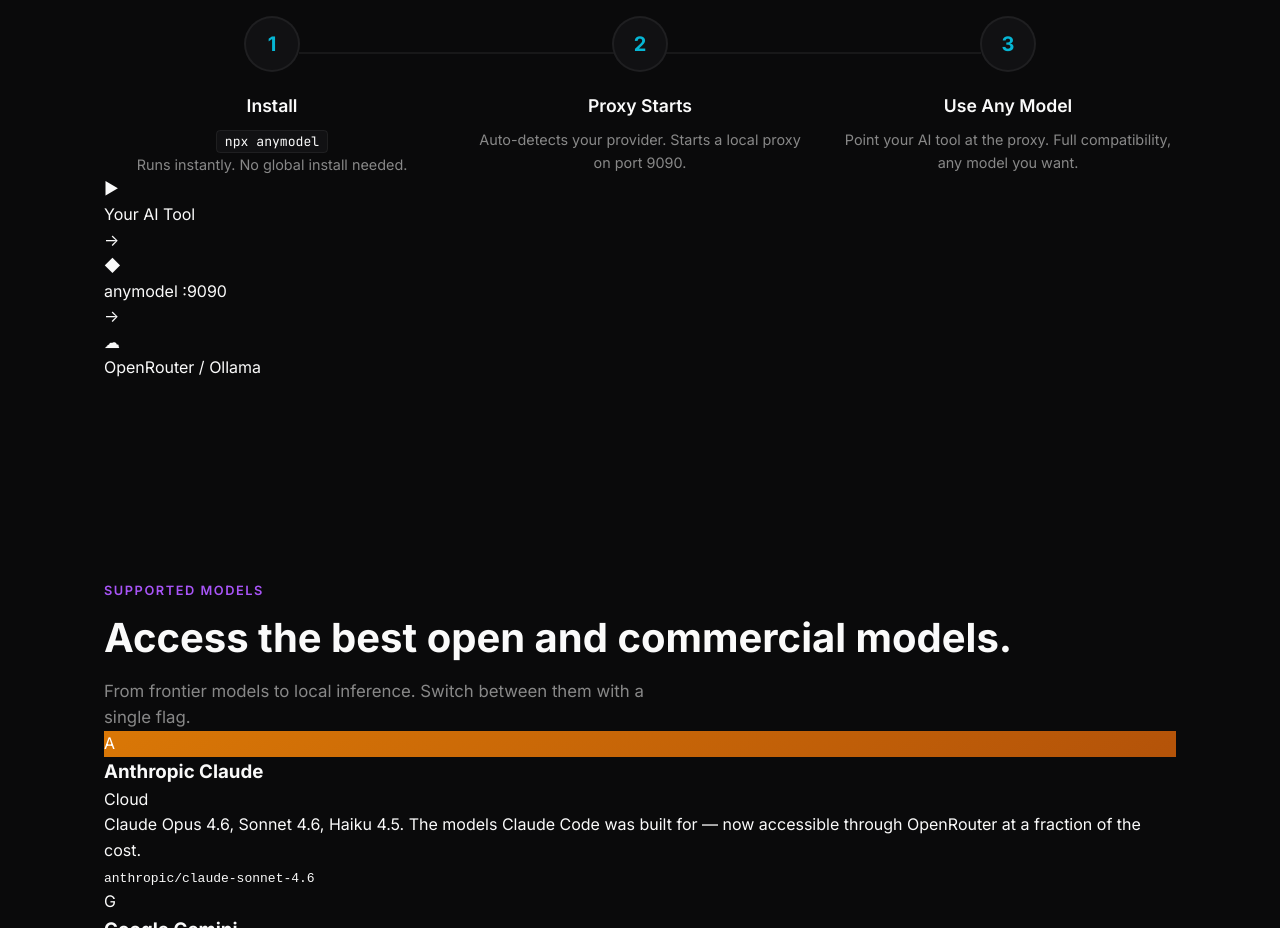
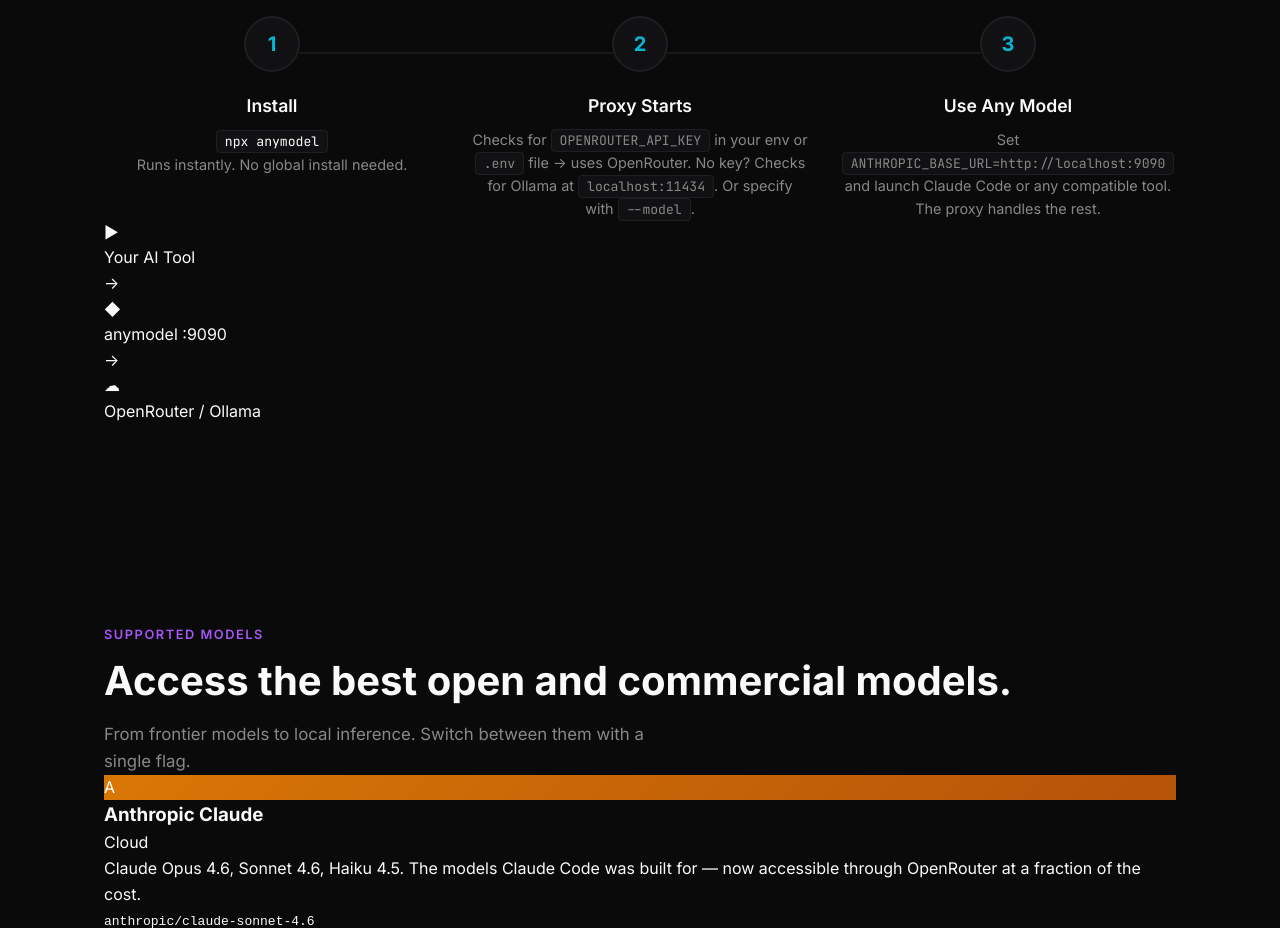
Before and after one commit to anton-abyzov/anymodel, a website: page site/index.html in a window 1280 px wide. Shown: the part 1340-2268 px from the top of the page. Drawn offline with Linux system fonts and the light colour scheme.

Commit message:
explain auto-detection logic in How It Works section

```diff
--- a/site/index.html
+++ b/site/index.html
@@ -119,12 +119,12 @@
         <div class="step fade-in">
           <div class="step-number">2</div>
           <h3>Proxy Starts</h3>
-          <p>Auto-detects your provider. Starts a local proxy on port 9090.</p>
+          <p>Checks for <code>OPENROUTER_API_KEY</code> in your env or <code>.env</code> file &rarr; uses OpenRouter. No key? Checks for Ollama at <code>localhost:11434</code>. Or specify with <code>--model</code>.</p>
         </div>
         <div class="step fade-in">
           <div class="step-number">3</div>
           <h3>Use Any Model</h3>
-          <p>Point your AI tool at the proxy. Full compatibility, any model you want.</p>
+          <p>Set <code>ANTHROPIC_BASE_URL=http://localhost:9090</code> and launch Claude Code or any compatible tool. The proxy handles the rest.</p>
         </div>
       </div>
 
```
